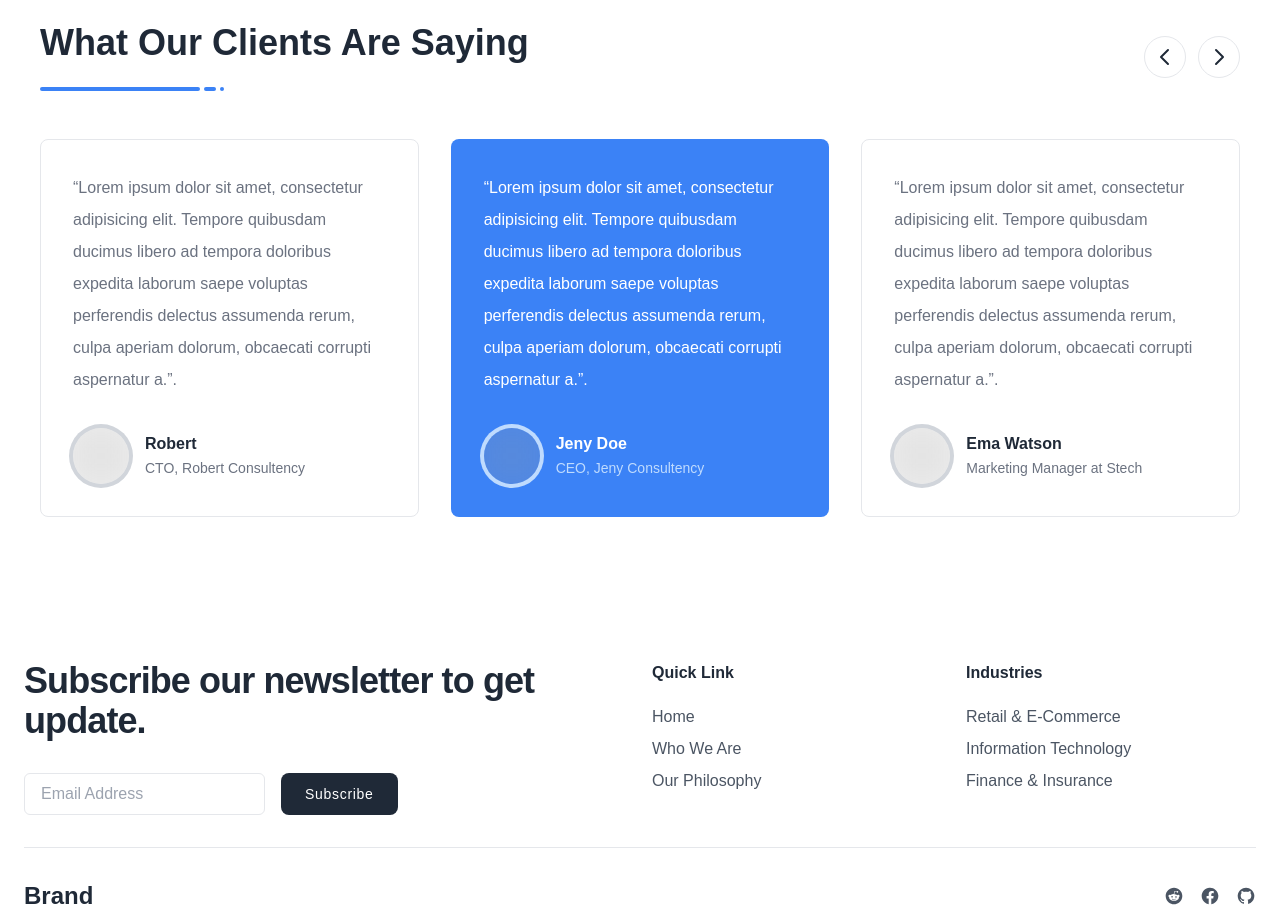
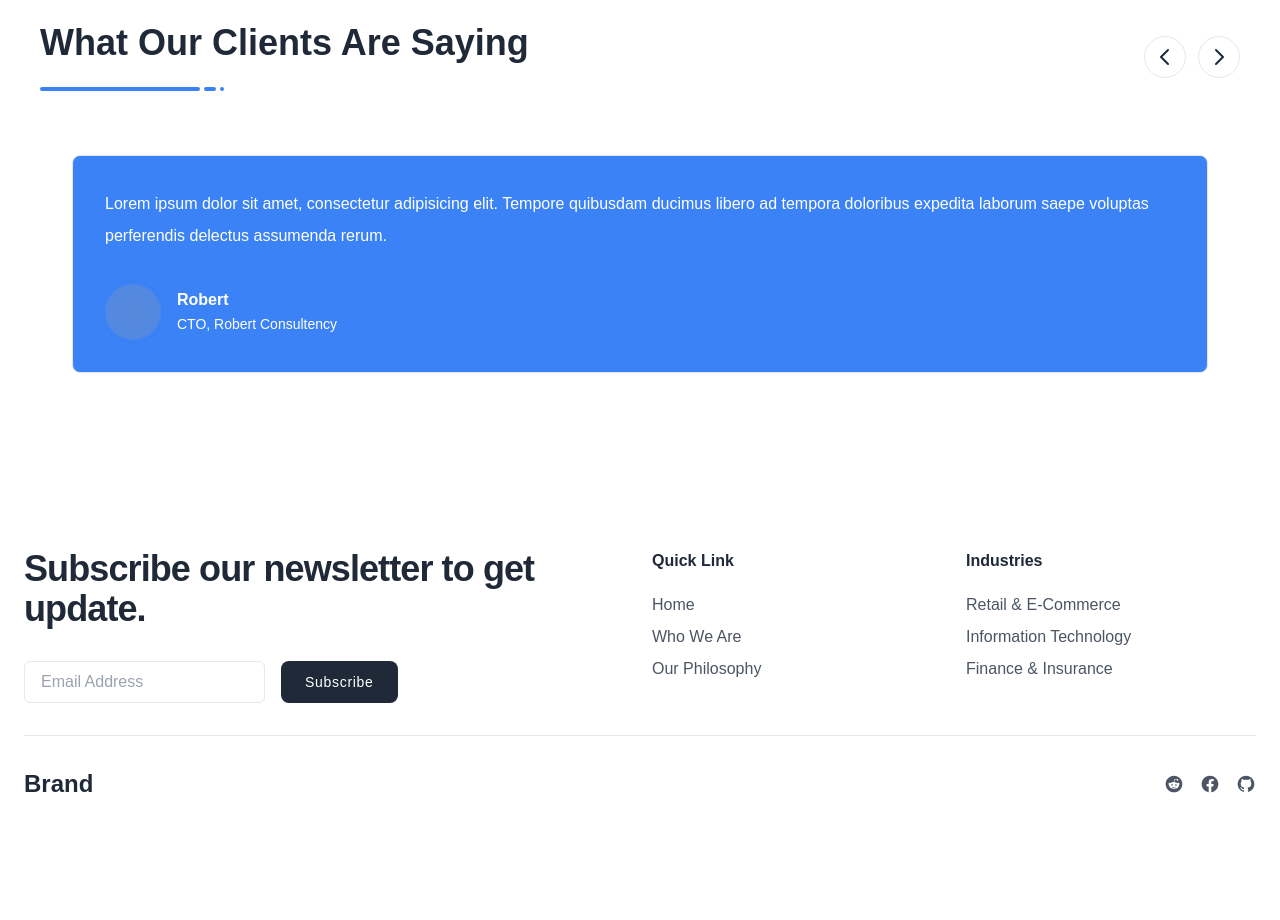
Before and after one commit to NoelOsiro/landingq3m, a Next.js app: page /services in a window 1280 px wide. Shown: the part 880-1800 px from the top of the page. After the commit the page ends 1760 px from the top, so only its background shows below. Built offline with nearby package versions, Linux system fonts and the light colour scheme; grey boxes are pictures that could not be loaded.

Commit message:
testimonials

```diff
--- a/src/components/Testimonials.tsx
+++ b/src/components/Testimonials.tsx
@@ -1,16 +1,52 @@
-import React from 'react'
-import AnimatedSection from './animated-section'
-import OptimizedImage from './optimized-image'
-
-
+"use client";
+import React, { useState } from 'react';
+import AnimatedSection from './animated-section';
+import OptimizedImage from './optimized-image';
 
 const Testimonials = () => {
+  const [currentIndex, setCurrentIndex] = useState(0);
+
+  // Sample testimonials array (you can replace this with real data)
+  const testimonials = [
+    {
+      name: "Robert",
+      title: "CTO, Robert Consultency",
+      text: "Lorem ipsum dolor sit amet, consectetur adipisicing elit. Tempore quibusdam ducimus libero ad tempora doloribus expedita laborum saepe voluptas perferendis delectus assumenda rerum.",
+      img: "https://images.unsplash.com/photo-1531590878845-12627191e687?ixlib=rb-1.2.1&ixid=MnwxMjA3fDB8MHxwaG90by1wYWdlfHx8fGVufDB8fHx8&auto=format&fit=crop&w=764&q=80",
+    },
+    {
+      name: "Jeny Doe",
+      title: "CEO, Jeny Consultency",
+      text: "Lorem ipsum dolor sit amet, consectetur adipisicing elit. Tempore quibusdam ducimus libero ad tempora doloribus expedita laborum saepe voluptas perferendis delectus assumenda rerum.",
+      img: "https://images.unsplash.com/photo-1531590878845-12627191e687?ixlib=rb-1.2.1&ixid=MnwxMjA3fDB8MHxwaG90by1wYWdlfHx8fGVufDB8fHx8&auto=format&fit=crop&w=764&q=80",
+    },
+    {
+      name: "Ema Watson",
+      title: "Marketing Manager at Stech",
+      text: "Lorem ipsum dolor sit amet, consectetur adipisicing elit. Tempore quibusdam ducimus libero ad tempora doloribus expedita laborum saepe voluptas perferendis delectus assumenda rerum.",
+      img: "https://images.unsplash.com/photo-1531590878845-12627191e687?ixlib=rb-1.2.1&ixid=MnwxMjA3fDB8MHxwaG90by1wYWdlfHx8fGVufDB8fHx8&auto=format&fit=crop&w=764&q=80",
+    },
+  ];
+
+  const testimonialsLength = testimonials.length;
+
+  // Handle moving the slider left or right
+  const goLeft = () => {
+    setCurrentIndex(currentIndex === 0 ? testimonialsLength - 1 : currentIndex - 1);
+  };
+
+  const goRight = () => {
+    setCurrentIndex(currentIndex === testimonialsLength - 1 ? 0 : currentIndex + 1);
+  };
+
   return (
     <AnimatedSection delay={0.2}>
       <div className="container mx-auto px-6 pt-28">
         <div className="mt-6 md:flex md:items-center md:justify-between">
           <div>
-            <h1 className="text-3xl font-semibold capitalize text-gray-800 dark:text-white lg:text-4xl">What our clients are saying</h1>
+            <h1 className="text-3xl font-semibold capitalize text-gray-800 dark:text-white lg:text-4xl">
+              What our clients are saying
+            </h1>
 
             <div className="mx-auto mt-6 flex">
               <span className="inline-block h-1 w-40 rounded-full bg-blue-500"></span>
@@ -20,80 +56,55 @@ const Testimonials = () => {
           </div>
 
           <div className="mt-8 flex justify-between md:mt-0">
-            <button title="left arrow" className="mx-3 rounded-full border p-2 text-gray-800 transition-colors duration-300 hover:bg-gray-100 rtl:-scale-x-100 dark:border-gray-700 dark:text-gray-200 dark:hover:bg-gray-800">
-            <svg xmlns="http://www.w3.org/2000/svg" className="h-6 w-6" fill="none" viewBox="0 0 24 24" stroke="currentColor" stroke-width="2">
-                <path stroke-linecap="round" stroke-linejoin="round" d="M15 19l-7-7 7-7" />
+            <button
+              title="left arrow"
+              onClick={goLeft}
+              className="mx-3 rounded-full border p-2 text-gray-800 transition-colors duration-300 hover:bg-gray-100 rtl:-scale-x-100 dark:border-gray-700 dark:text-gray-200 dark:hover:bg-gray-800"
+            >
+              <svg xmlns="http://www.w3.org/2000/svg" className="h-6 w-6" fill="none" viewBox="0 0 24 24" stroke="currentColor" strokeWidth="2">
+                <path strokeLinecap="round" strokeLinejoin="round" d="M15 19l-7-7 7-7" />
               </svg>
             </button>
 
-            <button title="right arrow" className="rounded-full border p-2 text-gray-800 transition-colors duration-300 hover:bg-gray-100 rtl:-scale-x-100 dark:border-gray-700 dark:text-gray-200 dark:hover:bg-gray-800">
-            <svg xmlns="http://www.w3.org/2000/svg" className="h-6 w-6" fill="none" viewBox="0 0 24 24" stroke="currentColor" stroke-width="2">
-                <path stroke-linecap="round" stroke-linejoin="round" d="M9 5l7 7-7 7" />
+            <button
+              title="right arrow"
+              onClick={goRight}
+              className="rounded-full border p-2 text-gray-800 transition-colors duration-300 hover:bg-gray-100 rtl:-scale-x-100 dark:border-gray-700 dark:text-gray-200 dark:hover:bg-gray-800"
+            >
+              <svg xmlns="http://www.w3.org/2000/svg" className="h-6 w-6" fill="none" viewBox="0 0 24 24" stroke="currentColor" strokeWidth="2">
+                <path strokeLinecap="round" strokeLinejoin="round" d="M9 5l7 7-7 7" />
               </svg>
             </button>
           </div>
         </div>
 
-        <section className="mt-8 grid grid-cols-1 gap-8 lg:grid-cols-2 xl:mt-12 xl:grid-cols-3">
-        <div className="rounded-lg border p-8 dark:border-gray-700">
-            <p className="leading-loose text-gray-500 dark:text-gray-400">“Lorem ipsum dolor sit amet, consectetur adipisicing elit. Tempore quibusdam ducimus libero ad tempora doloribus expedita laborum saepe voluptas perferendis delectus assumenda rerum, culpa aperiam dolorum, obcaecati corrupti aspernatur a.”.</p>
-
+        <section className="relative mt-8 overflow-hidden">
+          <div className="flex transition-transform duration-300 ease-in-out" style={{ transform: `translateX(-${currentIndex * 100}%)` }}>
+            {testimonials.map((testimonial, index) => (
+              <div key={index} className="w-full flex-shrink-0 p-8">
+                <div className={`rounded-lg border p-8 dark:border-gray-700 ${index === currentIndex ? 'bg-blue-500 dark:bg-blue-600 text-white' : 'bg-white text-gray-800'}`}>
+                  <p className="leading-loose">{testimonial.text}</p>
                   <div className="-mx-2 mt-8 flex items-center">
                     <OptimizedImage
-                src="https://images.unsplash.com/photo-1531590878845-12627191e687?ixlib=rb-1.2.1&ixid=MnwxMjA3fDB8MHxwaG90by1wYWdlfHx8fGVufDB8fHx8&auto=format&fit=crop&w=764&q=80"
+                      src={testimonial.img}
                       alt=""
-                className="mx-2 h-14 w-14 shrink-0 rounded-full object-cover ring-4 ring-gray-300 dark:ring-gray-700"
-                width={56}
-                height={56}
-                />
-
-            <div className="mx-2">
-                <h1 className="font-semibold text-gray-800 dark:text-white">Robert</h1>
-                <span className="text-sm text-gray-500 dark:text-gray-400">CTO, Robert Consultency</span>
-            </div>
-            </div>
-        </div>
-
-        <div className="rounded-lg border border-transparent bg-blue-500 p-8 dark:bg-blue-600">
-            <p className="leading-loose text-white">“Lorem ipsum dolor sit amet, consectetur adipisicing elit. Tempore quibusdam ducimus libero ad tempora doloribus expedita laborum saepe voluptas perferendis delectus assumenda rerum, culpa aperiam dolorum, obcaecati corrupti aspernatur a.”.</p>
-
-            <div className="-mx-2 mt-8 flex items-center">
-            <OptimizedImage
-                src="https://images.unsplash.com/photo-1531590878845-12627191e687?ixlib=rb-1.2.1&ixid=MnwxMjA3fDB8MHxwaG90by1wYWdlfHx8fGVufDB8fHx8&auto=format&fit=crop&w=764&q=80"
-                alt=""
-                className="mx-2 h-14 w-14 shrink-0 rounded-full object-cover ring-4 ring-blue-200"
-                width={56}
-                height={56}
-            />
-
-            <div className="mx-2">
-                <h1 className="font-semibold text-white">Jeny Doe</h1>
-                <span className="text-sm text-blue-200">CEO, Jeny Consultency</span>
-            </div>
-            </div>
-        </div>
-
-        <div className="rounded-lg border p-8 dark:border-gray-700">
-            <p className="leading-loose text-gray-500 dark:text-gray-400">“Lorem ipsum dolor sit amet, consectetur adipisicing elit. Tempore quibusdam ducimus libero ad tempora doloribus expedita laborum saepe voluptas perferendis delectus assumenda rerum, culpa aperiam dolorum, obcaecati corrupti aspernatur a.”.</p>
-
-            <div className="-mx-2 mt-8 flex items-center">
-            <OptimizedImage
-                src="https://images.unsplash.com/photo-1531590878845-12627191e687?ixlib=rb-1.2.1&ixid=MnwxMjA3fDB8MHxwaG90by1wYWdlfHx8fGVufDB8fHx8&auto=format&fit=crop&w=764&q=80"
-                alt=""
-                className="mx-2 h-14 w-14 shrink-0 rounded-full object-cover ring-4 ring-gray-300 dark:ring-gray-700"
+                      className="mx-2 h-14 w-14 shrink-0 rounded-full object-cover ring-4"
                       width={56}
                       height={56}
                     />
                     <div className="mx-2">
-                <h1 className="font-semibold text-gray-800 dark:text-white">Ema Watson</h1>
-                <span className="text-sm text-gray-500 dark:text-gray-400">Marketing Manager at Stech</span>
+                      <h1 className="font-semibold">{testimonial.name}</h1>
+                      <span className="text-sm">{testimonial.title}</span>
                     </div>
                   </div>
+                </div>
+              </div>
+            ))}
           </div>
         </section>
       </div>
     </AnimatedSection>
-  )
-}
+  );
+};
 
-export default Testimonials
+export default Testimonials;
```
Lines whose indentation alone changed are shown as unchanged.
